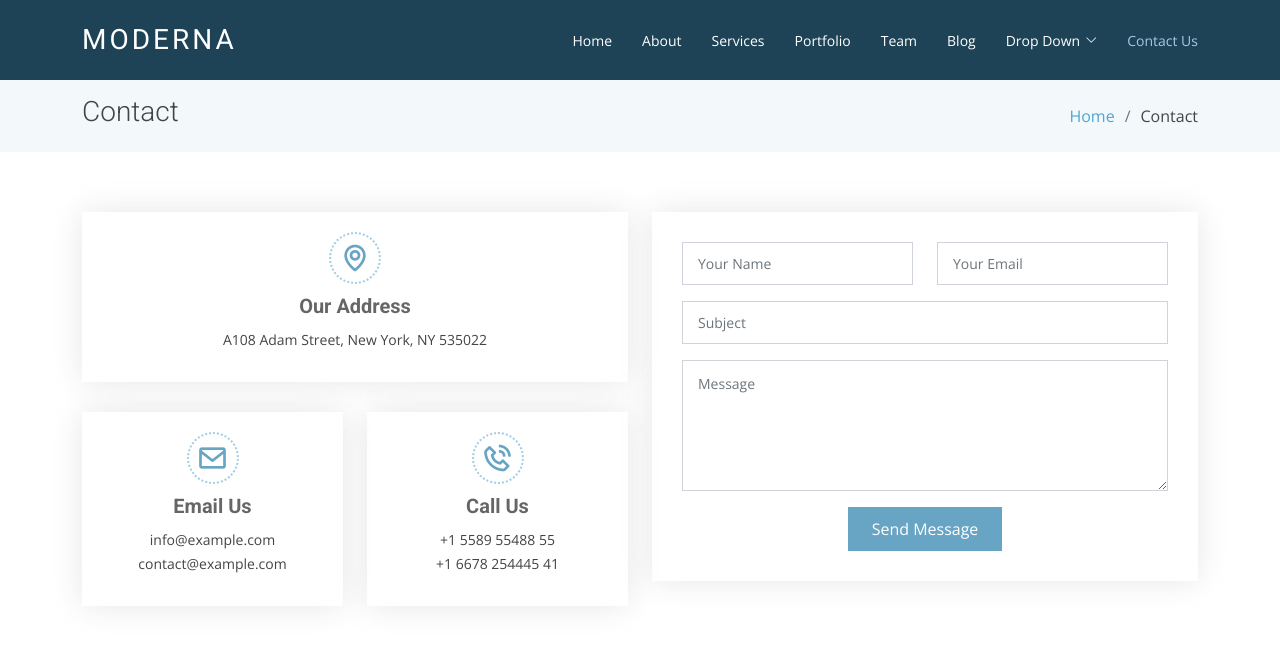
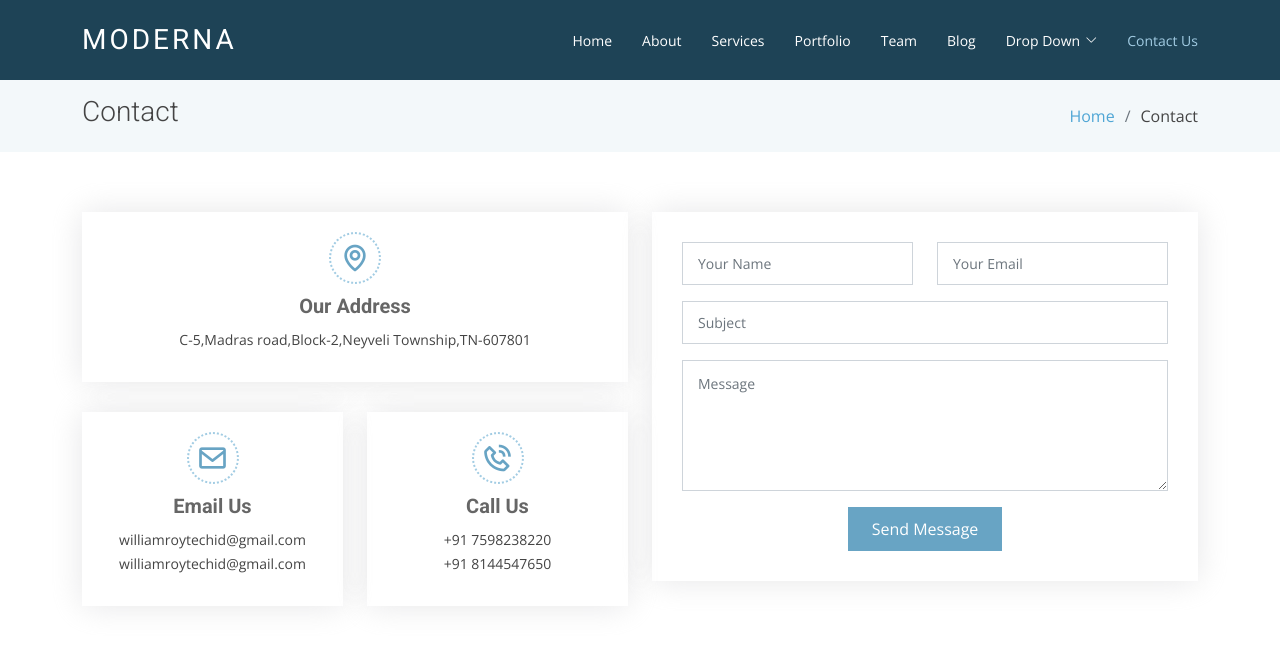
Before and after one commit to William28sep1989/DEVELOPER, a plain HTML site: page contact.html in a window 1280 px wide. Shown: the top 652 px of the page. Drawn offline with nearby package versions, Linux system fonts and the light colour scheme.

Commit message:
update contact.html

```diff
--- a/contact.html
+++ b/contact.html
@@ -112,21 +112,21 @@
                 <div class="info-box">
                   <i class="bx bx-map"></i>
                   <h3>Our Address</h3>
-                  <p>A108 Adam Street, New York, NY 535022</p>
+                  <p>C-5,Madras road,Block-2,Neyveli Township,TN-607801</p>
                 </div>
               </div>
               <div class="col-md-6">
                 <div class="info-box">
                   <i class="bx bx-envelope"></i>
                   <h3>Email Us</h3>
-                  <p>info@example.com<br>contact@example.com</p>
+                  <p>williamroytechid@gmail.com<br>williamroytechid@gmail.com</p>
                 </div>
               </div>
               <div class="col-md-6">
                 <div class="info-box">
                   <i class="bx bx-phone-call"></i>
                   <h3>Call Us</h3>
-                  <p>+1 5589 55488 55<br>+1 6678 254445 41</p>
+                  <p>+91 7598238220<br>+91 8144547650</p>
                 </div>
               </div>
             </div>
```
